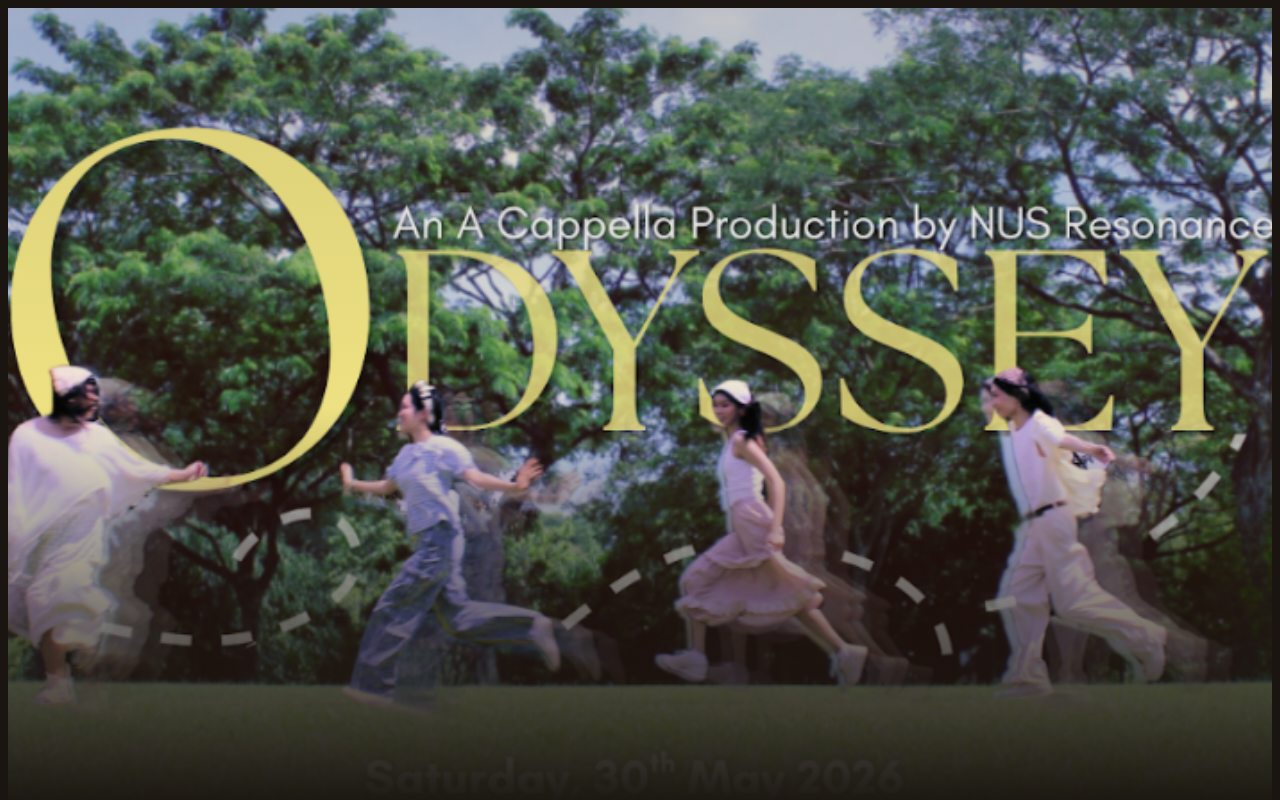
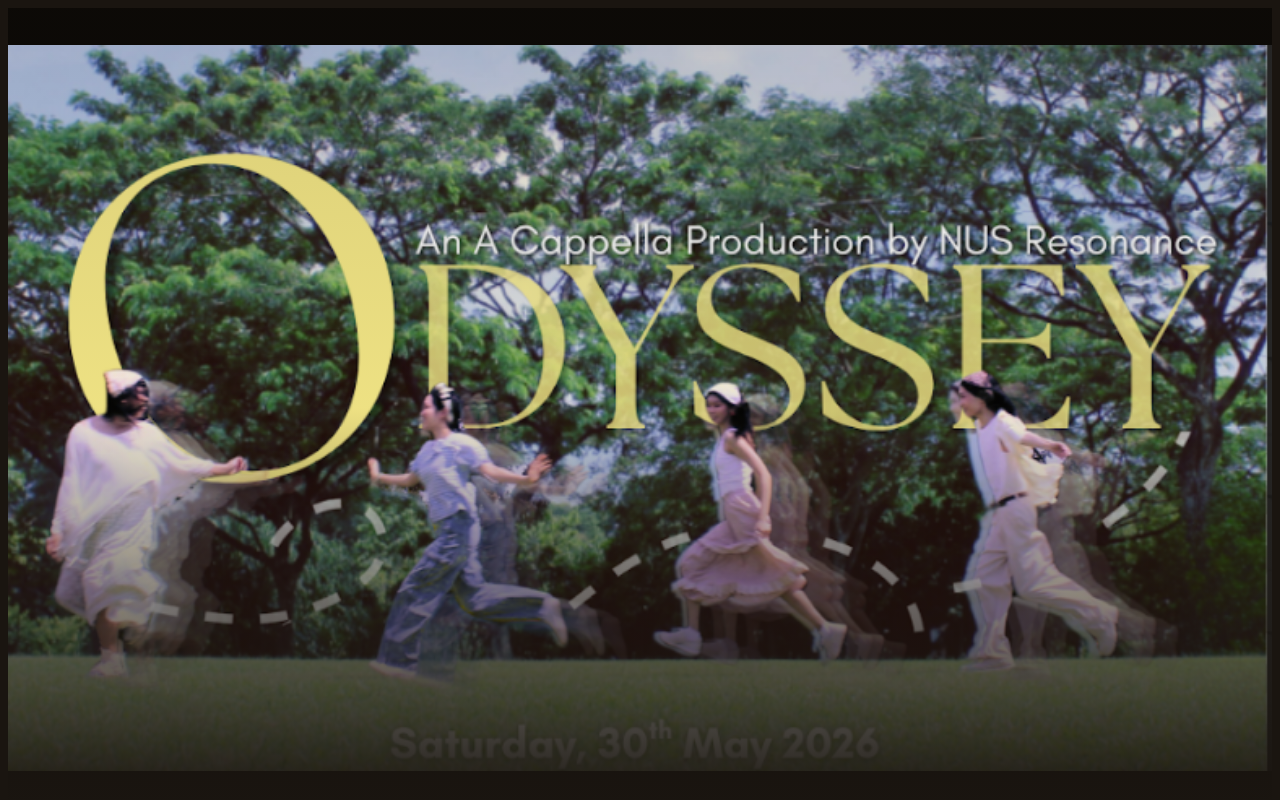
Before and after one commit to mingjelly/odyssey-concert-booklet, a Next.js app: page /home in a window 1280 px wide. Shown: the top 800 px of the page. Built offline with nearby package versions, Linux system fonts and the light colour scheme.

Commit message:
Rescale hero home banner

```diff
--- a/app/home/page.tsx
+++ b/app/home/page.tsx
@@ -30,9 +30,18 @@ export default function HomePage() {
         overflow: 'hidden',
         textAlign: 'center',
       }}>
-        <img src="/images/odyssey_hero.png" alt="" style={{
-          position: 'absolute', inset: 0, width: '100%', height: '100%', objectFit: 'cover',
-        }} />
+      <img
+        src="/images/odyssey_hero.png"
+        alt=""
+        style={{
+          position: 'absolute',
+          inset: 0,
+          width: '100%',
+          height: '100%',
+          objectFit: 'contain',
+          backgroundColor: '#0a0805',
+        }}
+      />
         <div style={{
           position: 'absolute', inset: 0,
           background: 'linear-gradient(to bottom, rgba(26,21,16,0.15) 0%, rgba(26,21,16,0.05) 50%, rgba(26,21,16,1) 100%)',
```
